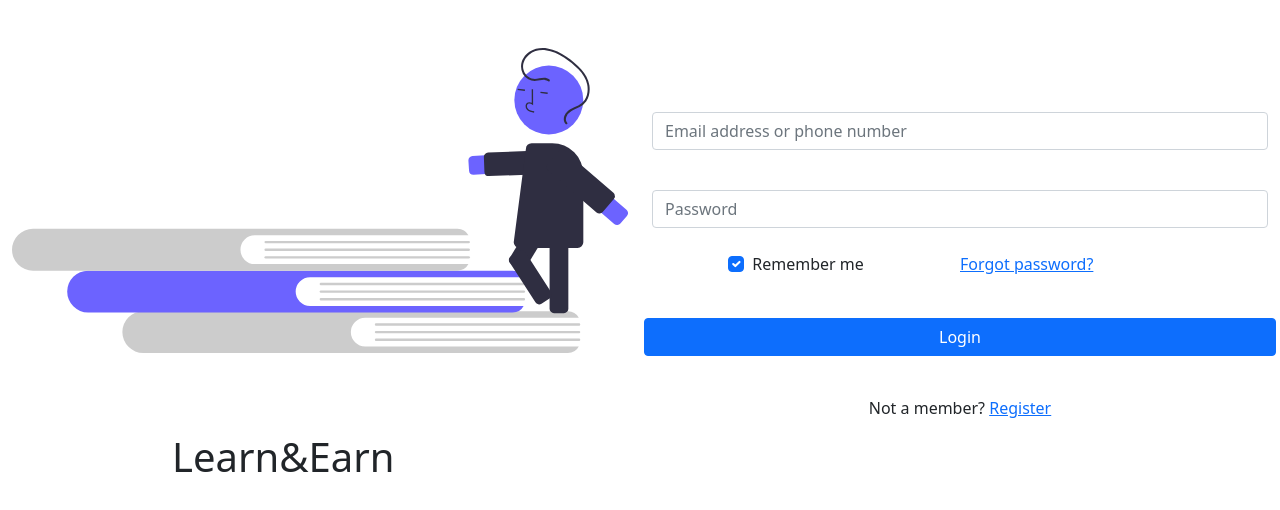
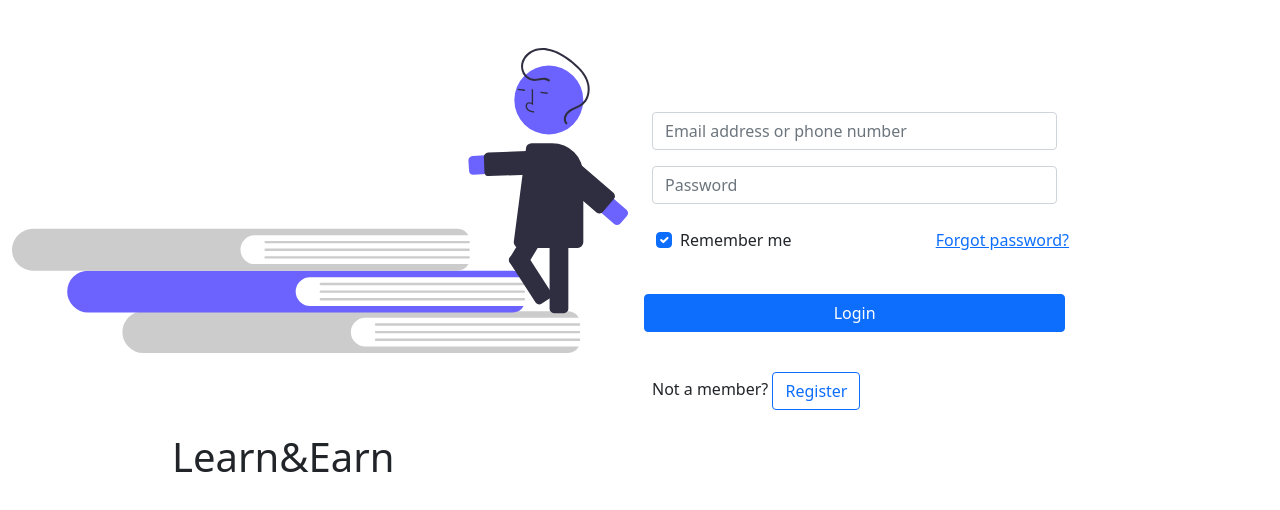
Before and after one commit to saraf007/learn-and-earn, an Angular app in the folder learn-and-earn/: page / in a window 1280 px wide. Shown: the top 510 px of the page. Built offline with nearby package versions, Linux system fonts and the light colour scheme.

Commit message:
improved login and signup

```diff
--- a/learn-and-earn/src/app/auth/login/login.component.html
+++ b/learn-and-earn/src/app/auth/login/login.component.html
@@ -17,23 +17,21 @@
      <div class="col-sm">
         <div class="mb-3 mt-5 form">
            <form class="row g-3" (submit)="onLogin(loginForm)" #loginForm="ngForm">
-        <!-- Email input -->
-        <div class="form-outline mb-4">
+        <!-- Email -->
+        <div class="form-outline col-sm-8">
           <input type="email" class="form-control" id="inputEmail4" name="email"
           ngModel #emailInput="ngModel" required email autocomplete="on" placeholder="Email address or phone number" />
           <span *ngIf="emailInput.touched && emailInput.invalid" class="text-danger">Please enter a valid email.</span>
         </div>
-
         <!-- Password input -->
-        <div class="form-outline mb-4">
+        <div class="form-outline mb-4 col-sm-8">
           <input type="password" class="form-control" id="inputPassword4" name="password"
           ngModel #passwordInput="ngModel" required autocomplete="on" placeholder="Password"/>
           <span *ngIf="passwordInput.touched && passwordInput.invalid" class="text-danger">Please enter a valid password.</span>
         </div>
-
         <!-- 2 column grid layout for inline styling -->
         <div class="row mb-4">
-          <div class="col d-flex justify-content-center">
+          <div class="col d-flex">
             <!-- Checkbox -->
             <div class="form-check">
               <input
@@ -46,18 +44,14 @@
               <label class="form-check-label" for="form2Example3">Remember me</label>
             </div>
           </div>
-
-          <div class="col">
-            <!-- Simple link -->
+          <div class="col" style="margin-right: 8%;">
             <a href="#!">Forgot password?</a>
           </div>
         </div>
-
         <!-- Submit button -->
-        <button type="submit" class="btn btn-primary btn-block mb-4">Login</button>
-
-        <div class="text-center">
-          <p>Not a member? <a href="#!">Register</a></p>
+        <button type="submit" class="btn btn-primary btn-block mb-4 col-sm-8">Login</button>
+        <div>
+          <p>Not a member? <button class="btn btn-outline-primary" (click)="signup()">Register</button></p>
         </div>
       </form>
         </div>
--- a/learn-and-earn/src/app/auth/login/login.component.ts
+++ b/learn-and-earn/src/app/auth/login/login.component.ts
@@ -39,4 +39,9 @@ export class LoginComponent implements OnInit {
         this.router.navigate(['/navigation']);
       });
     }
+
+    // signup user
+    signup(){
+      this.router.navigate(['/signup']);
+    }
 }
--- a/learn-and-earn/src/app/auth/signup/signup.component.css
+++ b/learn-and-earn/src/app/auth/signup/signup.component.css
@@ -1,14 +1,3 @@
-mat-form-field {
-  width: 100%;
+.form {
+  margin-top: 7rem !important;
 }
-
-mat-spinner {
-margin: auto;
-}
-
-mat-card {
-  width: fit-content;
-  margin: auto;
-  position: relative;
-  top: 30%;
-}
--- a/learn-and-earn/src/app/auth/signup/signup.component.html
+++ b/learn-and-earn/src/app/auth/signup/signup.component.html
@@ -1,23 +1,44 @@
+    <!-- spinner -->
+<div class="d-flex justify-content-center">
+  <div class="spinner-border m-5" role="status" *ngIf="isLoading">
+    <span class="visually-hidden">Loading...</span>
+  </div>
+</div>
+
     <div class="container-fluid">
       <div class="row">
         <div class="col-sm">
-          <img src="../../../assets/images/signup-img.svg" class="img-fluid" alt="login">
+          <img src="../../../assets/images/signup-img.svg" class="img-fluid" alt="signup">
         </div>
         <div class="col-sm">
-          <div class="mb-3 mt-5">
+          <div class="mb-3 mt-5 form">
             <form class="row g-3" (submit)="onSignup(signupForm)" #signupForm="ngForm">
-              <div class="col-md-6">
-                <label for="inputEmail4" class="form-label">Email</label>
+              <!-- email -->
+              <div class="form-outline col-sm-8">
                 <input type="email" class="form-control" id="inputEmail4" name="email"
-                 ngModel #emailInput="ngModel" required email>
-                 <span *ngIf="emailInput.touched && emailInput.invalid">Please enter a valid email.</span>
+                ngModel #emailInput="ngModel" required email placeholder="Email address or phone number" />
+                <span *ngIf="emailInput.touched && emailInput.invalid" class="text-danger">Please enter a valid email.</span>
               </div>
-              <div class="col-md-6">
-                <label for="inputPassword4" class="form-label">Password</label>
-                <input type="password" class="form-control" id="inputPassword4" name="password"
-                 ngModel #passwordInput="ngModel" required>
-                 <span *ngIf="passwordInput.touched && passwordInput.invalid">Please enter a valid password.</span>
+              <!-- Password -->
+              <div class="form-outline col-sm-8">
+                <input type="password" class="form-control" id="inputPassword" name="password"
+                ngModel #passwordInput="ngModel" required placeholder="Password" pattern="^[A-Za-z]\w{7,14}$"/>
+                 <div *ngIf="passwordInput.invalid && passwordInput.touched" class="text-danger">
+                    <div *ngIf="passwordInput.errors.required">Password is required.</div>
+                    <div *ngIf="passwordInput.errors.pattern">Password must contain at least 1 alphabetical character,
+                          1 numeric character, must be 8 characters or longer.</div>
+                 </div>
               </div>
+              <!--confirm password -->
+              <div class="form-outline col-sm-8">
+                <input type="password" class="form-control" id="confirmPassword" name="confirmPassword"
+                ngModel #confirmPasswordInput="ngModel" required placeholder="Confirm Password" pattern="{{ passwordInput.value }}"/>
+                <div *ngIf="confirmPasswordInput.invalid && confirmPasswordInput.touched" class="text-danger">
+                  <div *ngIf="confirmPasswordInput.errors.required">Confirm password is required.</div>
+                  <div *ngIf="confirmPasswordInput.errors.pattern">Password and Confirm Password does not match.</div>
+               </div>
+              </div>
+              <!-- signup -->
               <div class="col-12">
                 <button type="submit" class="btn btn-primary">Sign up</button>
               </div>
```
